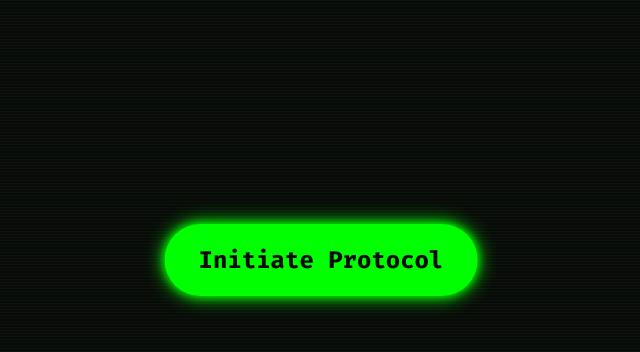
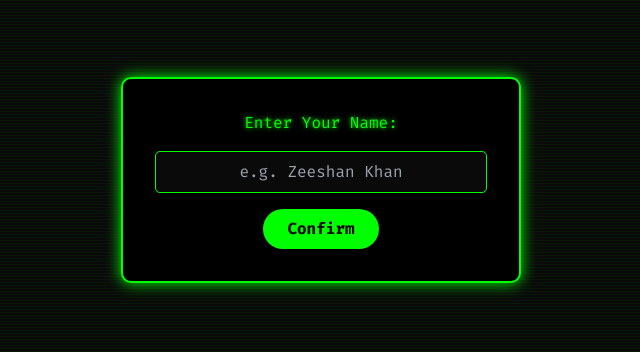
Before and after one commit to zeeshan40u/123, a plain HTML site: page index.html in a window 1280 px wide. Shown: the part 140-492 px from the top of the page, without its empty margins (319-959 px from the left). Drawn offline with nearby package versions, Linux system fonts and the light colour scheme.

Commit message:
Adjust button and alert box positions in HTML

```diff
--- a/index.html
+++ b/index.html
@@ -79,7 +79,7 @@ body::after {
   pointer-events: none; z-index: 20; opacity: 0.5;
 }
 .start-button {
-  position: fixed; top: 50%; left: 50%; transform: translate(-50%, -50%);
+  position: fixed; top: 60%; left: 50%; transform: translate(-50%, -50%);
   background-color: #00ff00; color: #0a0a0a;
   font-size: 1.5rem; padding: 1rem 2rem; border-radius: 9999px;
   font-weight: bold; box-shadow: 0 0 10px #00ff00, 0 0 20px #00ff00;
@@ -95,7 +95,8 @@ body::after {
 /* Custom Alert Box */
 #custom-alert {
   position: fixed;
-  top: 50%; left: 50%;
+  top: 40%;
+  left: 50%;
   transform: translate(-50%, -50%);
   background: #000;
   border: 2px solid #00ff00;
@@ -150,12 +151,14 @@ body::after {
 </style>
 </head>
 <body>
-<button id="startButton" class="start-button">Initiate Protocol</button>
-<div id="custom-alert" class="hidden">
-  <p>Enter the name of the birthday person:</p>
-  <input type="text" id="nameInput" placeholder="e.g. Farhan Khan">
+
+<div id="custom-alert">
+  <p>Enter Your Name:</p>
+  <input type="text" id="nameInput" placeholder="e.g. Zeeshan Khan">
   <button id="submitName">Confirm</button>
 </div>
+
+<button id="startButton" class="start-button hidden">Initiate Protocol</button>
 <canvas id="particle-canvas"></canvas>
 
 <div id="main-content" class="container hidden">
@@ -183,14 +186,14 @@ const mainContent = document.getElementById('main-content');
 const userLog = document.getElementById('userLog');
 let userName = '';
 
-startButton.addEventListener('click', () => {
-  startButton.classList.add('hidden');
-  alertBox.classList.remove('hidden');
-});
-
 submitName.addEventListener('click', () => {
   userName = nameInput.value.trim() || 'Anonymous';
   alertBox.classList.add('hidden');
+  startButton.classList.remove('hidden');
+});
+
+startButton.addEventListener('click', () => {
+  startButton.classList.add('hidden');
   mainContent.classList.remove('hidden');
   startProtocol();
 });
@@ -215,7 +218,6 @@ function startProtocol() {
   }, 2500);
   setTimeout(() => { line2.classList.remove("blinking-cursor"); }, 5000);
 
-  // Particle background
   const canvas = document.getElementById('particle-canvas');
   const ctx = canvas.getContext('2d');
   const particles = [];
```
